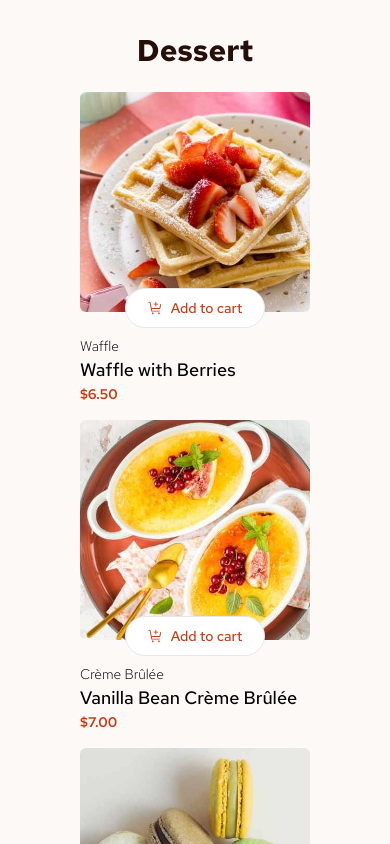
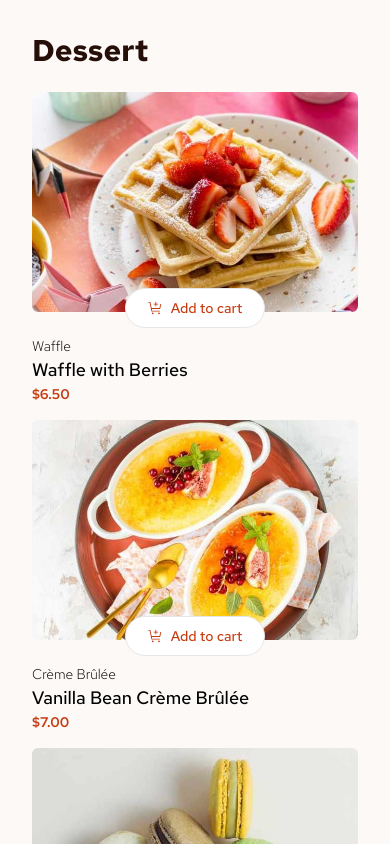
Before and after one commit to kalejaiyeoluwadara/desserts, a Next.js app: page / in a window 390 px wide. Shown: the top 844 px of the page. Built offline with nearby package versions, Linux system fonts and the light colour scheme.

Commit message:
updated responsiveness

```diff
--- a/app/components/Card.tsx
+++ b/app/components/Card.tsx
@@ -12,7 +12,7 @@ export interface CardProps {
 
 function Card({ image, name, category, price }: CardProps) {
   return (
-    <section className="h-auto w-[230px]">
+    <section className="h-auto w-full sm:w-[230px]">
       <div className="w-full h-[220px] flex-center relative">
         <Image
           width={230}
--- a/app/components/MenuList.tsx
+++ b/app/components/MenuList.tsx
@@ -20,7 +20,7 @@ interface Item {
 function MenuList() {
   const [menu, setMenu] = useState<Item[]>(data);
   return (
-    <section className="sm:col-span-2 sm:block flex items-center sm:w-auto justify-center flex-col">
+    <section className="sm:col-span-2 sm:block flex items-start sm:w-auto justify-center flex-col">
       <h2 className="text-3xl text-rose-900 font-bold mb-6 ">Dessert</h2>
       <div className="grid items-center justify-center w-auto sm:grid-cols-3  gap-4 grid-cols-1">
         {data.map((item, id) => {
```
